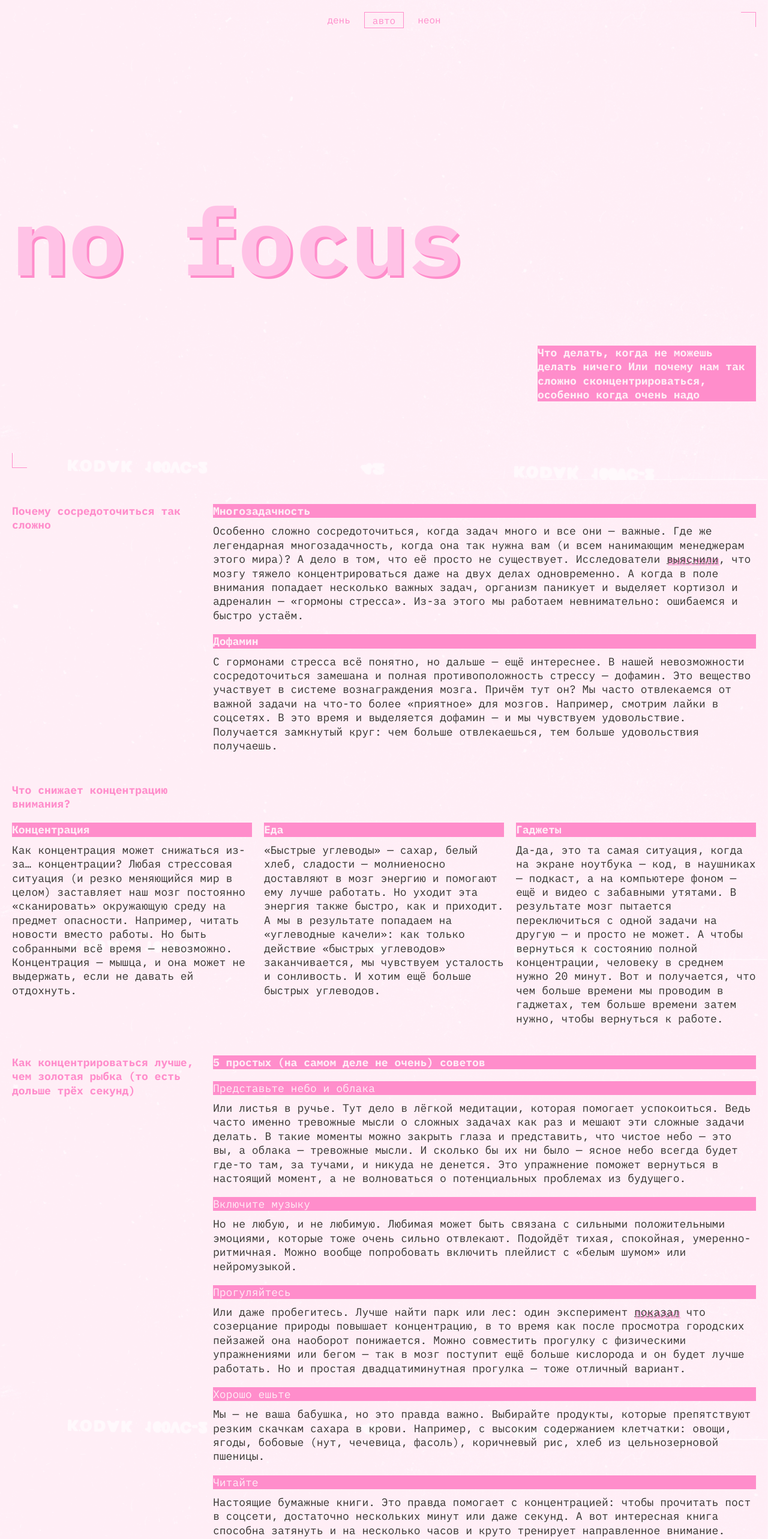
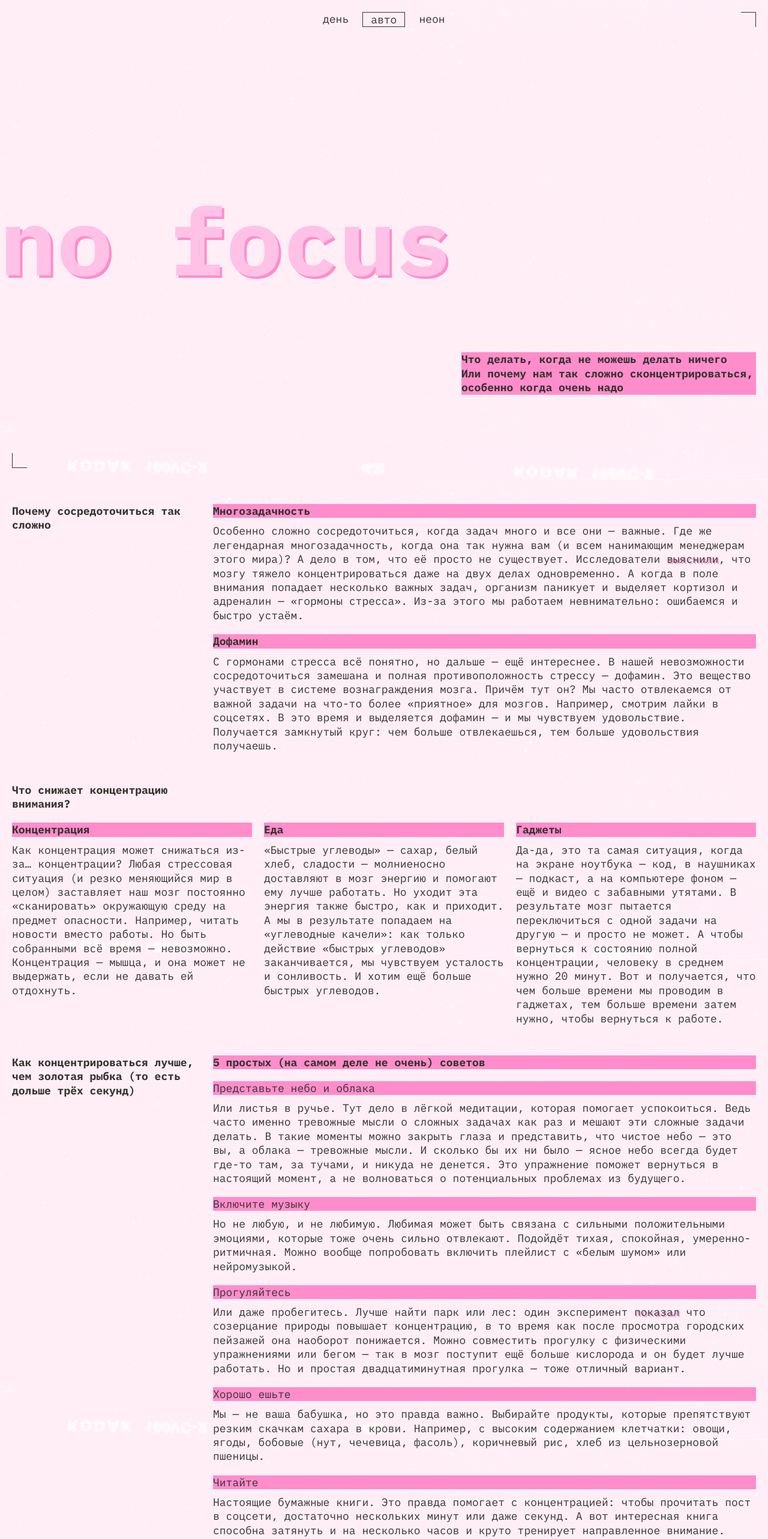
Before and after one commit to Bazhora/slozhno-sosredotochitsya-fd, a plain HTML site: page index.html in a window 1280 px wide. Shown: the top 2565 px of the page at 60% size. Drawn offline with Linux system fonts and the light colour scheme.

Commit message:
третья ПР

```diff
--- a/index.html
+++ b/index.html
@@ -51,7 +51,7 @@
         <span class="down-word">focus</span>
       </h1>
       <p class="header-par title-decor">
-        Что делать, когда не можешь делать ничего <br>
+        Что делать, когда не можешь делать ничего <br class="space">
         Или почему нам так сложно сконцентрироваться, особенно
         когда очень надо
       </p>
@@ -150,10 +150,10 @@
         </h2>
         <div class="text-container">
           <h3 class="title-decor">
-            5 простых (на самом деле не <br>
+            5 простых (на самом деле не
             очень) советов</h3>
           <div class="text-section">
-            <h4 class="title-decor-different">Представьте небо и облака</h4>
+            <h4 class="title-decor title-decor-different">Представьте небо и облака</h4>
             <p class="main-text">
               Или листья в ручье. Тут дело в лёгкой медитации,
               которая помогает успокоиться. Ведь часто именно
@@ -169,7 +169,7 @@
             </p>
           </div>
           <div class="text-section">
-            <h4 class="title-decor-different">Включите музыку</h4>
+            <h4 class="title-decor title-decor-different">Включите музыку</h4>
             <p class="main-text">
               Но не любую, и не любимую. Любимая может
               быть связана с сильными положительными
@@ -180,7 +180,7 @@
             </p>
           </div>
           <div class="text-section">
-          <h4 class="title-decor-different">Прогуляйтесь</h4>
+          <h4 class="title-decor title-decor-different">Прогуляйтесь</h4>
             <p class="main-text">
               Или даже пробегитесь. Лучше найти парк или
               лес: один эксперимент <a class="link-word" href="">показал</a> что созерцание
@@ -194,7 +194,7 @@
             </p>
           </div>
           <div class="text-section">
-          <h4 class="title-decor-different">Хорошо ешьте</h4>
+          <h4 class="title-decor title-decor-different">Хорошо ешьте</h4>
             <p class="main-text">
               Мы — не ваша бабушка, но это правда важно.
               Выбирайте продукты, которые препятствуют
@@ -205,7 +205,7 @@
             </p>
           </div>
           <div class="text-section">
-            <h4 class="title-decor-different">Читайте</h4>
+            <h4 class="title-decor title-decor-different">Читайте</h4>
             <p class="main-text">
               Настоящие бумажные книги. Это правда
               помогает с концентрацией: чтобы прочитать
@@ -221,25 +221,25 @@
       <section class=" content-section images-container">
         <h3 class="title-decor">А можно в картинках?</h3>
         <ul class="images-list">
-          <li class="image-item">
+          <li class="images sunset">
               <img class="images sunset" src="./images/sunset.png" alt="закат над морем в розовых тонах" loading="lazy">
           </li>
-          <li class="image-item">
+          <li class="images ice-cream">
               <img class="images ice-cream" src="./images/ice-cream.png" alt="рожок мороженого на ярком фоне" loading="lazy">
           </li>
-          <li class="image-item">
+          <li class="images tape">
               <img class="images tape" src="./images/tape.png" alt="ретро-кассета" loading="lazy">
           </li>
-          <li class="image-item">
+          <li class="images books">
               <img class="images books" src="./images/books.png" alt="стопка старых книг" loading="lazy">
           </li>
-          <li class="image-item">
+          <li class="images street">
               <img class="images street" src="./images/street.png" alt="пустая городская улица" loading="lazy">
           </li>
         </ul>
       </section>
     </main>
-    <footer class="footer">
+    <footer class="footer decorated-zone">
       <h2 class="title-footer">focus</h2>
     </footer>
   </body>
--- a/styles/dark.css
+++ b/styles/dark.css
@@ -9,7 +9,9 @@
   --bg-color-dark: #000028;
   --accent-color: #FF0070;
   --title-color: #DB00FF;
-  --text-color: #F1B2CE;
-  --border-color: #F1B2CE;
+  --text-color: #000028;
+  --par-color: #F1B2CE;
+  --border-color: #FF0070;
+  --shadow-color: #FF0070;
   --rec-display: flex
 }
--- a/styles/light.css
+++ b/styles/light.css
@@ -11,6 +11,8 @@
   --title-color: #FFC2E6;
   --text-color: #353430;
   --border-color: #353430;
+  --par-color: #353430;
+  --shadow-color: #FF8DCB;
   --rec-display: none;
 }
 
@@ -23,6 +25,8 @@
     --title-color: #FFC2E6;
     --text-color: #353430;
     --border-color: #353430;
+    --par-color: #353430;
+    --shadow-color: #FF8DCB;
     --rec-display: none;
   }
 }
--- a/styles/style.css
+++ b/styles/style.css
@@ -4,7 +4,6 @@
   background-image: var(--bg-dark);
   background-size: cover;
   background-position: center;
-  background-size: 100%;
   background-attachment: fixed;
   background-color: var(--bg-color-dark);
 }
@@ -55,8 +54,6 @@
 }
 @media (width <= 1024px) {
   .header__theme-menu {
-    width: 70px;
-    height: 98px;
     justify-self: end;
   }
   .header__theme-menu-list {
@@ -71,6 +68,8 @@
     display: flex;
     align-self: flex-start;
     justify-self: center;
+    max-width: 230px;
+    width: 100%;
   }
   .header__theme-menu-list {
     display: flex;
@@ -81,19 +80,23 @@
 
 .header__theme-menu-button {
   all: unset;
-  color: var(--accent-color);
+  color: var(--border-color);
   font-family: 'IBM Plex Mono', sans-serif;
-  padding: 2.5px 13px 2.5px;
+  padding-left: 13px;
+  padding-right: 13px;
+  font-size: 18px;
 }
 .header__theme-menu-button:focus-visible {
-  border-bottom: 1px solid var(--accent-color);
+  border-bottom: 1px solid var(--border-color);
 }
 .header__theme-menu-button:hover {
-  border: 1px solid color-mix(in srgb, var(--accent-color), transparent 40%);
+  border: 1px solid color-mix(in srgb, var(--border-color), transparent 40%);
 }
 .header__theme-menu-button_active {
   pointer-events: none;
-  border: 1px solid var(--accent-color);
+  border: 1px solid var(--border-color);
+  padding-left: 13px;
+  padding-right: 13px;
 }
 .rec-symbol-dark {
   position: absolute;
@@ -106,7 +109,7 @@
   font-size: 18px;
   letter-spacing: 0%;
   color: var(--accent-color);
-  gap: 10px;
+  gap: 0px;
   margin-right: 10px;
 }
 
@@ -124,25 +127,23 @@
   padding-bottom: 8%;
   height: 26px;
 }
-.header::after,
-.footer::after {
+.decorated-zone::after{
   content: "";
   position: absolute;
   right: 20px;
   top: 20px;
-  border-top: 1px solid var(--accent-color);
-  border-right: 1px solid var(--accent-color);
+  border-top: 1px solid var(--border-color);
+  border-right: 1px solid var(--border-color);
   height: 25px;
   width: 25px;
 }
-.header::before,
-.footer::before {
+.decorated-zone::before{
   content: "";
   position: absolute;
   left: 20px;
   bottom: 20px;
-  border-bottom: 1px solid var(--accent-color);
-  border-left: 1px solid var(--accent-color);
+  border-bottom: 1px solid var(--border-color);
+  border-left: 1px solid var(--border-color);
   height: 25px;
   width: 25px;
 }
@@ -171,11 +172,13 @@
 @media (width <= 767px) {
   .title-header {
     font-size: clamp(7.25rem, 7.0115rem + 1.0178vw, 7.5rem);
+    margin-left: -10px;
   }
 }
 @media (width >= 768px) {
   .title-header {
     font-size: clamp(7.5rem, 0.5625rem + 14.4531vw, 9.8125rem);
+    margin-left: -20px;
   }
 }
 
@@ -189,7 +192,6 @@
   justify-self: end;
   text-align: left;
   width: 100%;
-  max-width: 364px;
 }
 
 @media (width <= 375px) {
@@ -203,11 +205,19 @@
     max-width: 364px;
   }
 }
+@media (width >= 1024px) {
+  .header-par {
+    max-width: 491px;
+  }
+}
+.space {
+  display: block;
+}
 .title-decor {
   font-family: 'IBM Plex Mono', sans-serif;
   font-weight: 700;
   font-size: 18px;
-  color: var(--bg-color-dark);
+  color: var(--text-color);
   background-color: var(--accent-color);
 }
 .content {
@@ -216,6 +226,7 @@
   gap: 50px;
   margin-top: 40px;
 }
+
 .columns-content-section {
   display: flex;
   flex-direction: column;
@@ -234,6 +245,7 @@
   flex-direction: column;
   gap: 20px;
 }
+
 .mid-content-section {
   display: flex;
   flex-direction: column;
@@ -267,7 +279,7 @@
   font-weight: 700;
   font-size: 18px;
   line-height: 23.4px;
-  color: var(--accent-color);
+  color: var(--text-color);
   padding-top: -10px;
 }
 .content-section:last-of-type .main-title {
@@ -289,22 +301,24 @@
   font-weight: 400;
   font-size: 18px;
   line-height: 23.4px;
-  color: var(--text-color);
+  color: var(--par-color);
 }
 .link-word {
   font-family: 'IBM Plex Mono', sans-serif;
   font-size: 18px;
   line-height: 23.4px;
   font-weight: 400;
-  color: var(--text-color);
-  text-shadow: 2px 2px var(--accent-color);
+  color: var(--par-color);
+  text-decoration: none;
+  text-shadow: 2px 2px var(--shadow-color);
 }
 
 .link-word:hover {
-  border-bottom: 1px solid var(--text-color);
+  border-bottom: 1px solid var(--par-color);
 }
 .link-word:focus {
-  border: 1 px solid var(--text-color);
+  outline: none;
+  border: 1px solid var(--par-color);
 }
 
 .text-section {
@@ -313,11 +327,7 @@
   gap: 10px;
 }
 .title-decor-different {
-  font-family: 'IBM Plex Mono', sans-serif;
   font-weight: 400;
-  font-size: 18px;
-  color: var(--bg-color-dark);
-  background-color: var(--accent-color);
 }
 .images-container {
   display: flex;
--- a/styles/variables.css
+++ b/styles/variables.css
@@ -7,5 +7,8 @@
   --bg-color-dark: #000028;
   --accent-color: #FF0070;
   --title-color: #DB00FF;
-  --text-color: #F1B2CE;
+  --text-color: #000028;
+  --par-color: #F1B2CE;
+  --border-color: #FF0070;
+  --shadow-color: #FF0070;
 }
```
